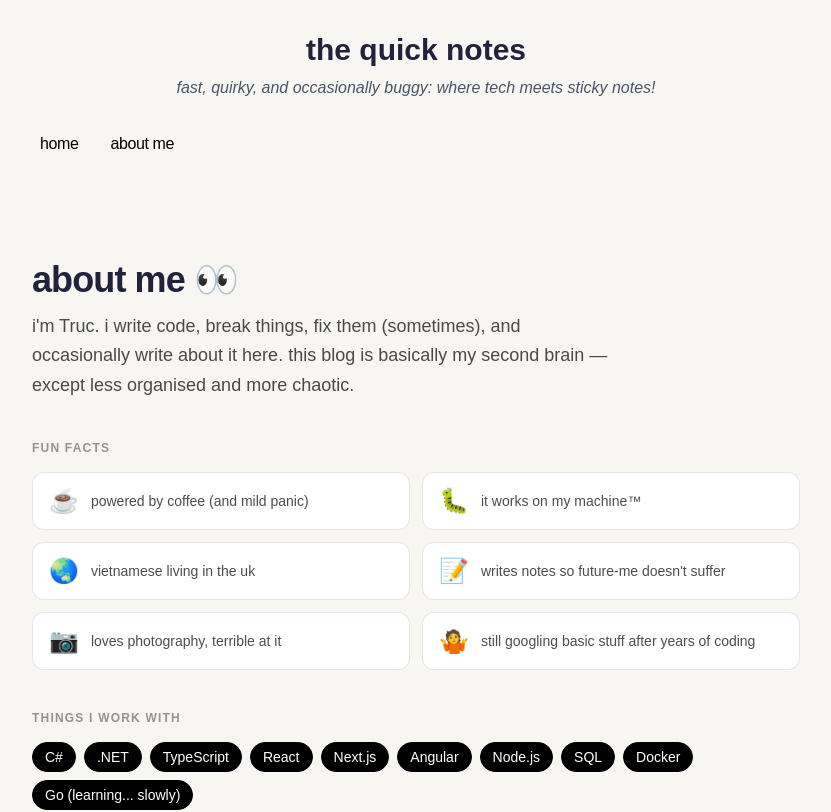
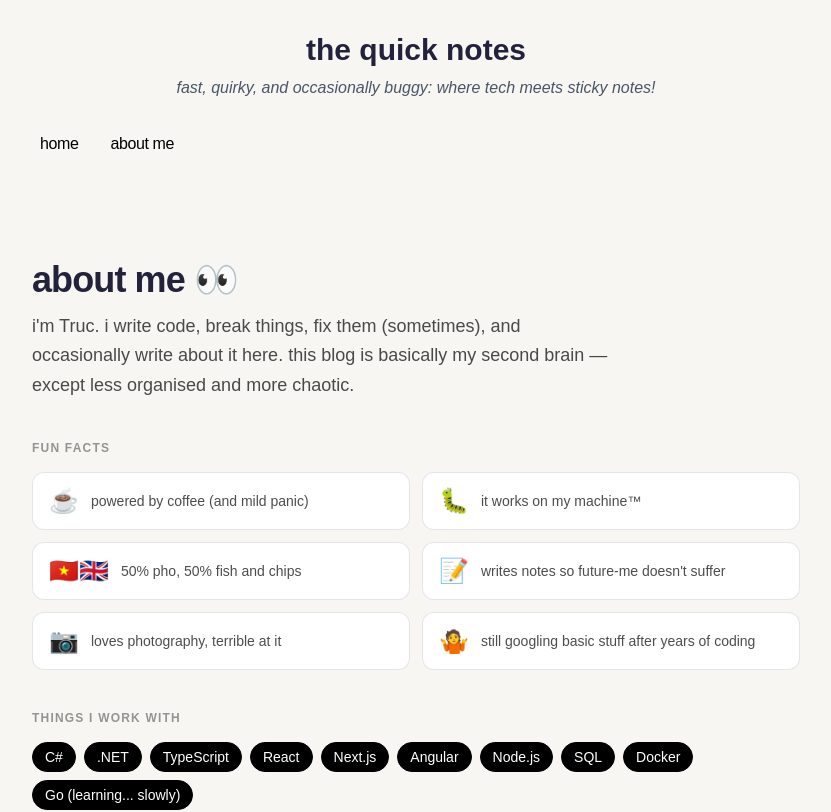
Before and after one commit to tructn/tructn.github.io, a Next.js app: page /about in a window 1280 px wide. Shown: the top 812 px of the page, without its empty margins (224-1055 px from the left). Built offline with nearby package versions, Linux system fonts and the light colour scheme; a web font is replaced by a local one.

Commit message:
chore: about

```diff
--- a/app/about/page.tsx
+++ b/app/about/page.tsx
@@ -6,7 +6,10 @@ export const metadata = {
 const facts = [
   { emoji: "☕", text: "powered by coffee (and mild panic)" },
   { emoji: "🐛", text: "it works on my machine™" },
-  { emoji: "🌏", text: "vietnamese living in the uk" },
+  {
+    emoji: "🇻🇳🇬🇧",
+    text: "50% pho, 50% fish and chips",
+  },
   { emoji: "📝", text: "writes notes so future-me doesn't suffer" },
   { emoji: "📷", text: "loves photography, terrible at it" },
   { emoji: "🤷", text: "still googling basic stuff after years of coding" },
```
